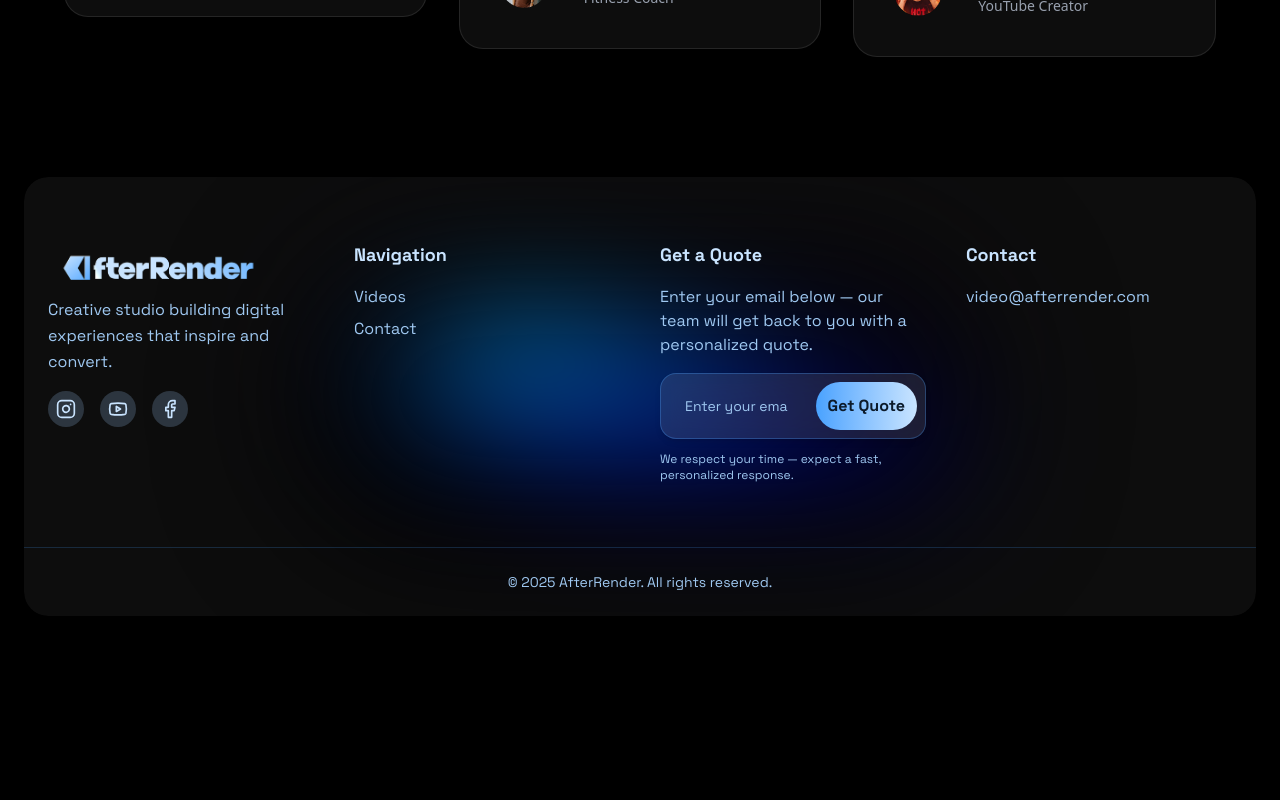
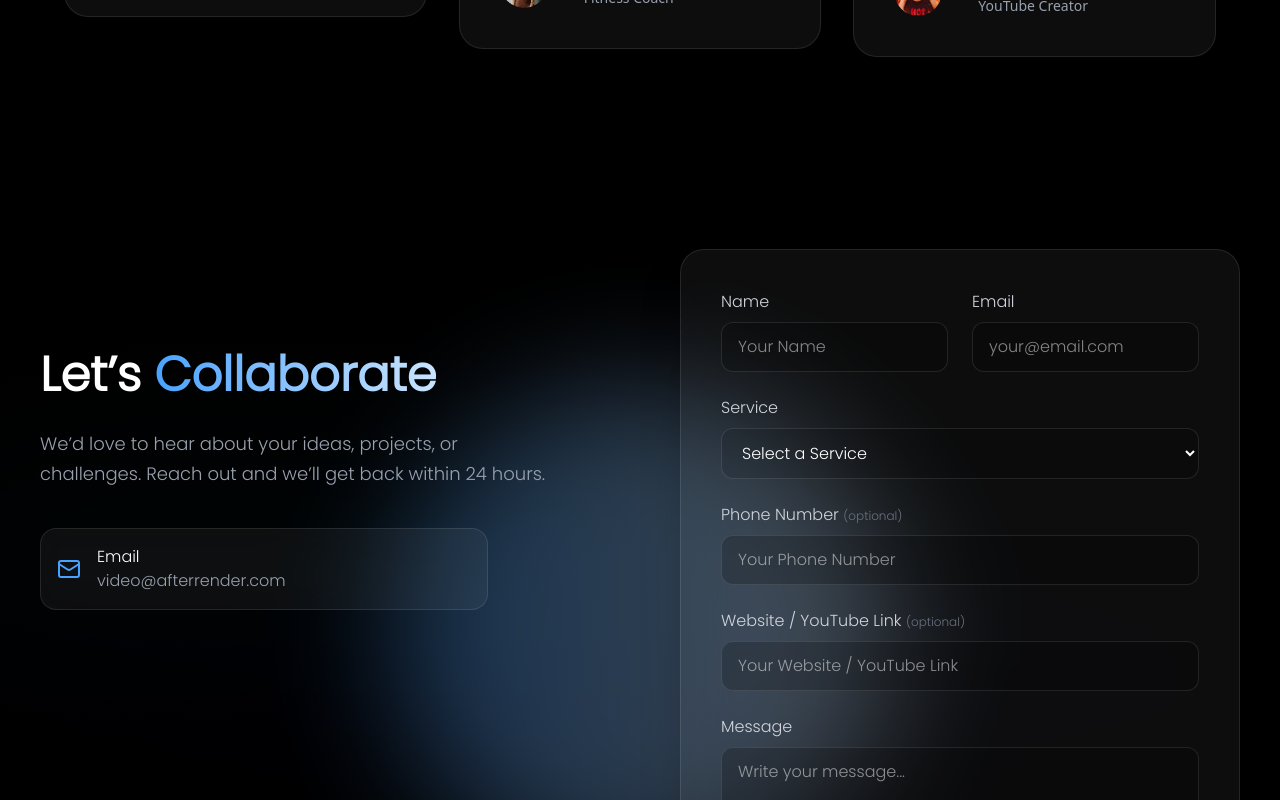
Before and after one commit to afterrender1/afterrenderweb, a Next.js app: page /social-media in a window 1280 px wide. Shown: the part 4600-5400 px from the top of the page. Before the commit the page ends 5240 px from the top, so only its background shows below. Built offline with nearby package versions, Linux system fonts and the light colour scheme.

Commit message:
Add ContactForm to social media page
Imported and rendered the ContactForm component on the social media page to provide users with a way to get in touch.

```diff
--- a/app/social-media/page.jsx
+++ b/app/social-media/page.jsx
@@ -1,3 +1,4 @@
+import ContactForm from '@/components/Contact'
 import Footer from '@/components/Footer'
 import Navbar from '@/components/Navbar'
 import ServicesCards from '@/components/ServiceCards'
@@ -13,6 +14,7 @@ const page = () => {
 <SocialHero/>
 <ServicesCards/>
 <Testimonials/>
+<ContactForm/>
 <Footer/>
 
 </>
```
